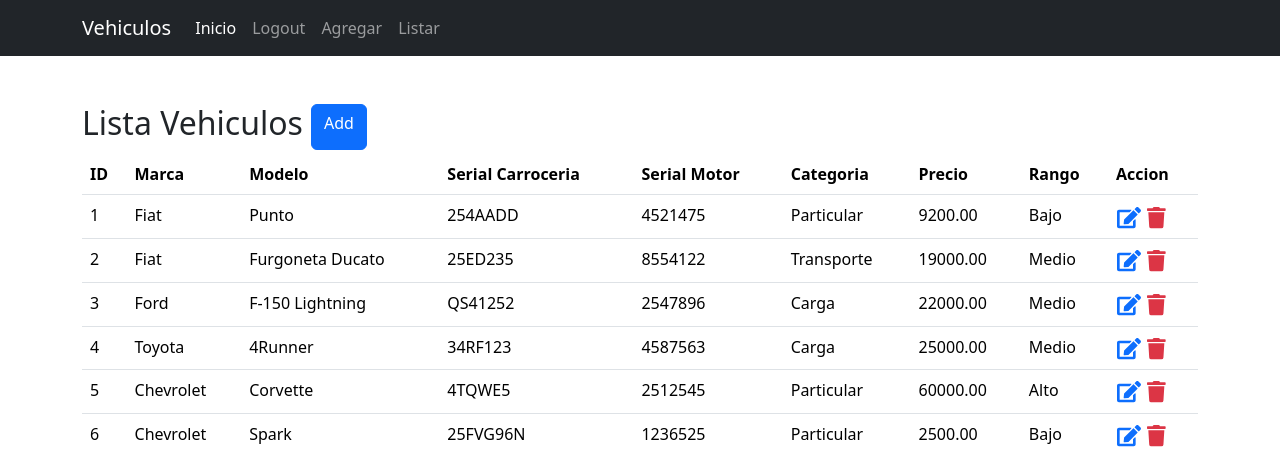
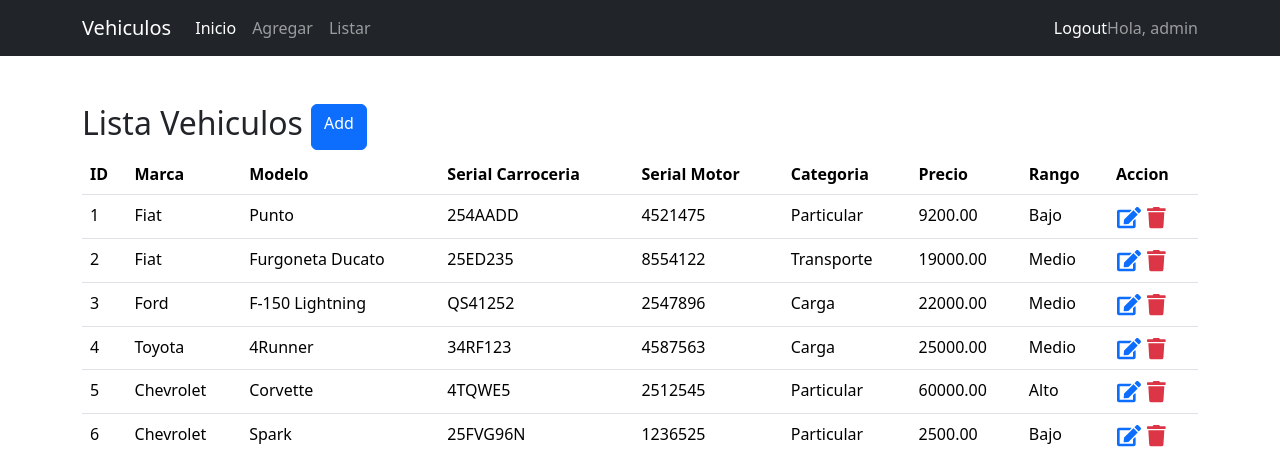
Before and after one commit to onofriojose/Modulo-6, a Django app: page /lista_vehiculos/ in a window 1280 px wide. Shown: the top 457 px of the page. Run offline with Django 4.2, Linux system fonts and the light colour scheme; a user stored in the database is signed in; data comes from the database, SQL or seed files in the repository; both versions use the stored data as it was after the commit; some libraries are stand-ins or nearby versions.

Commit message:
Ultimas modificaciones a la evaluacion final (permisos y navbar)

```diff
--- a/Evaluacion Final/proyecto_vehiculos_django/proyecto_vehiculos_django/vehiculo/models.py
+++ b/Evaluacion Final/proyecto_vehiculos_django/proyecto_vehiculos_django/vehiculo/models.py
@@ -31,7 +31,7 @@ class Vehiculo(models.Model):
         verbose_name_plural = 'Vehiculos'
         #creando el permiso visualizar_catalogo -> se agrega despues en la funcion de registro de views (Ahora pertenece al grupo de New_Users y se le asigna a todos los usuarios que se registren)
         permissions = [
-            ('visualizar_catalogo', ', puede visualizar Catálogo de Vehículos'),
+            ('visualizar_catalogo', 'puede visualizar Catálogo de Vehículos'),
         ]
 
     def __str__(self):
--- a/Evaluacion Final/proyecto_vehiculos_django/proyecto_vehiculos_django/vehiculo/templates/lista_vehiculos.html
+++ b/Evaluacion Final/proyecto_vehiculos_django/proyecto_vehiculos_django/vehiculo/templates/lista_vehiculos.html
@@ -5,7 +5,9 @@
     <section class="container mt-5">
         <div class="d-flex mb-1">
             <h2 class="d-inline-flex">Lista Vehiculos</h2>
+            {% if perms.vehiculo.add_vehiculo %}
             <a class="d-inline-flex btn btn-primary ms-2" href={% url 'vehiculoAdd' %} role="button">Add</a>
+            {% endif %}
         </div>
 
         {% bootstrap_messages %}
--- a/Evaluacion Final/proyecto_vehiculos_django/proyecto_vehiculos_django/vehiculo/templates/navbar.html
+++ b/Evaluacion Final/proyecto_vehiculos_django/proyecto_vehiculos_django/vehiculo/templates/navbar.html
@@ -13,13 +13,12 @@
         <li class="nav-item">
           <a class="nav-link active" aria-current="page" href={% url 'index' %}>Inicio</a>
         </li>
-        {% if user.is_authenticated %}
-        <li class="nav-item">
-          <a class="nav-link" href="{% url 'logout' %}">Logout</a>
-        </li>
+        {% if perms.vehiculo.add_vehiculo %}
         <li class="nav-item">
           <a class="nav-link" href="{% url 'vehiculoAdd' %}">Agregar</a>
         </li>
+        {% endif %}
+        {% if user.is_authenticated %}
         <li class="nav-item">
           <a class="nav-link" href="{% url 'lista_vehiculos' %}">Listar</a>
         </li>
@@ -32,6 +31,14 @@
         </li>
         {% endif %}
       </ul>
+      {% if user.is_authenticated %}
+      <span class="navbar-text">
+        <a class="nav-link" href="{% url 'logout' %}">Logout</a>
+      </span>
+      <span class="navbar-text">
+        Hola, {{ user.username }}
+      </span>
+      {% endif %}
     </div>
   </div>
 </nav>
--- a/Evaluacion Final/proyecto_vehiculos_django/proyecto_vehiculos_django/vehiculo/views.py
+++ b/Evaluacion Final/proyecto_vehiculos_django/proyecto_vehiculos_django/vehiculo/views.py
@@ -1,6 +1,6 @@
 from django.contrib import messages
 from django.contrib.auth import authenticate, login, logout
-from django.contrib.auth.decorators import login_required
+from django.contrib.auth.decorators import login_required, permission_required
 from django.contrib.auth.forms import UserCreationForm
 from django.contrib.auth.models import Permission
 from django.contrib.contenttypes.models import ContentType
@@ -19,6 +19,7 @@ class IndexPageView(TemplateView):
 
 
 @login_required
+@permission_required("vehiculo.add_vehiculo")
 def vehiculo_add(request):
     if request.method == 'POST':
         form = VehiculoForm(request.POST)
@@ -56,17 +57,13 @@ def registro(request):
         form = UserCreationForm(request.POST)
         if form.is_valid():
             user = form.save()  #guardar el usuario registrado
-            group = Group.objects.get(name='New_Users')  #aqui se obtiene el grupo New_Users que cree en el sitio administrativo
-            user.groups.add(group)  #agregar al usuario al grupo New_Users
-
-            '''paso a comentar estas lineas porque ahora el grupo de New_Users se encarga de asignarle este mismo permiso a todos los usuarios nuevos
             #asignar el permiso "visualizar_catalogo" al usuario
             content_type = ContentType.objects.get_for_model(Vehiculo)
             permission = Permission.objects.get(
                 codename='visualizar_catalogo', content_type=content_type
             )
             user.user_permissions.add(permission) #con user_permissions.add se agrega el permiso visualizar_catalogo a los usuarios que se registren
-            '''
+
             messages.success(request, 'Registrado exitosamente')
             return redirect('login')
         else:
```
Also changed, not shown: Evaluacion Final/proyecto_vehiculos_django/proyecto_vehiculos_django/db.sqlite3.
